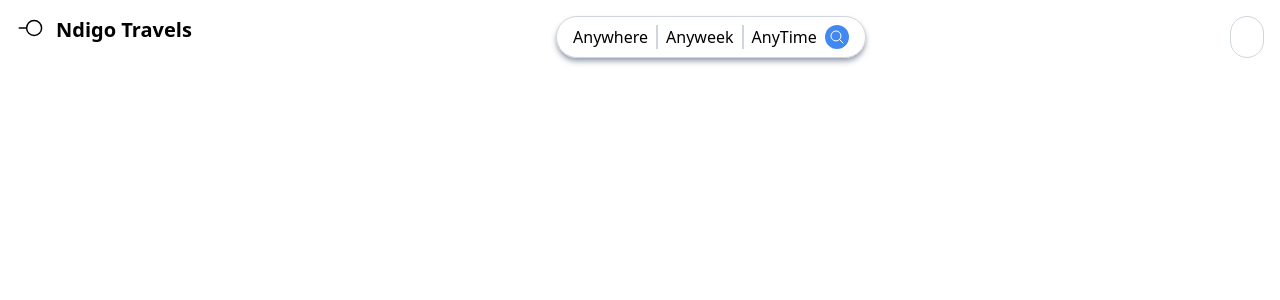
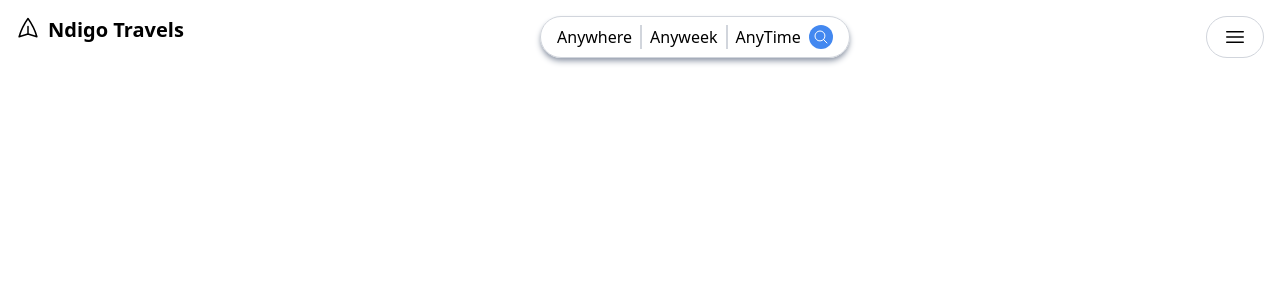
Before and after one commit to Emmlass/ndigo-travels, a React (Vite) app in the folder client/: page / in a window 1280 px wide. Shown: the top 300 px of the page. Built offline with nearby package versions, Linux system fonts and the light colour scheme.

Commit message:
updating to something new

```diff
--- a/client/src/App.jsx
+++ b/client/src/App.jsx
@@ -5,9 +5,11 @@ function App() {
     <>
       <header className='flex justify-between gap-2 p-4'>
         <a href="" className="logo flex gap-2">
-                <svg xmlns="http://www.w3.org/2000/svg" fill="none" viewBox="0 0 24 24" strokeWidth={1.5} stroke="currentColor" className="w-8 h-6 -rotate-225">
-          <path strokeLinecap="round" strokeLinejoin="round" d="m21 21-5.197-5.197m0 0A7.5 7.5 0 1 0 5.196 5.196a7.5 7.5 0 0 0 10.607 10.607Z" />
-        </svg>
+                <svg xmlns="http://www.w3.org/2000/svg" fill="none" viewBox="0 0 24 24" strokeWidth={1.5} stroke="currentColor" className="size-6 -rotate-90 w-6 h-6">
+  <path strokeLinecap="round" strokeLinejoin="round" d="M6 12 3.269 3.125A59.769 59.769 0 0 1 21.485 12 59.768 59.768 0 0 1 3.27 20.875L5.999 12Zm0 0h7.5" />
+</svg>
+
+
         <span className='font-bold text-xl'>Ndigo Travels</span>
         </a>
         <div className='flex border gap-2 border-gray-300 rounded-full py-2 px-4 shadow-md shadow-gray-400'>
@@ -22,12 +24,14 @@ function App() {
         </svg>
           </button>
         </div>
-       <div className="flex border gap-2 border-gray-300 rounded-full py-2 px-4 ">
+       <div className="flex border gap-2 border-gray-300 rounded-full py-2 px-4">
+        <svg xmlns="http://www.w3.org/2000/svg" fill="none" viewBox="0 0 24 24" strokeWidth={1.5} stroke="currentColor" className="size-6">
+  <path strokeLinecap="round" strokeLinejoin="round" d="M3.75 6.75h16.5M3.75 12h16.5m-16.5 5.25h16.5" />
+</svg>
+
 
        </div>
       </header>
-
-
     </>
   )
 }
```
